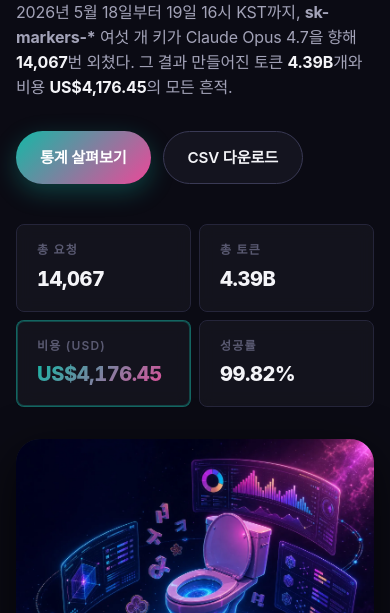
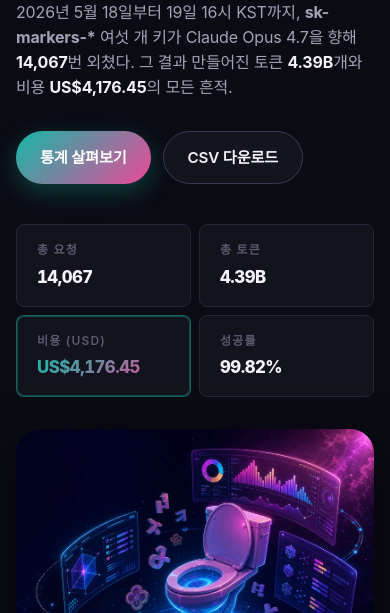
Before and after one commit to code-yeongyu/byeongithon-opus-stats, a website with bundled scripts: page public/index.html in a window 390 px wide. Shown: the part 231-844 px from the top of the page. Built offline with nearby package versions, Linux system fonts and the light colour scheme.

Commit message:
fix(ui): KPI 셀 비용 텍스트 클리핑 수정 + 4-col 브레이크포인트 480→560
- max-width 560 → 720 (USD 풀 텍스트 $4,176.45 들어갈 공간 확보)
- dd font-size clamp 1.25→1.1rem 기본, 1.5→1.35rem 최대 (overflow 방지)
- 4-col 그리드 브레이크포인트를 480→560으로 늦춤 (좁은 모바일에서 2-col 유지)
- white-space:nowrap + text-overflow:ellipsis 추가 (안전망)

```diff
--- a/public/styles.css
+++ b/public/styles.css
@@ -212,10 +212,10 @@ a:focus-visible, button:focus-visible {
 	gap: 0.5rem;
 	margin: 0;
 	padding: 0;
-	max-width: 560px;
+	max-width: 720px;
 }
 
-@media (min-width: 480px) {
+@media (min-width: 560px) {
 	.hero-kpi { grid-template-columns: repeat(4, minmax(0, 1fr)); }
 }
 
@@ -245,11 +245,14 @@ a:focus-visible, button:focus-visible {
 
 .hero-kpi dd {
 	margin: 0;
-	font-size: clamp(1.25rem, 2vw, 1.5rem);
+	font-size: clamp(1.05rem, 1.6vw, 1.35rem);
 	font-weight: 800;
-	letter-spacing: -0.02em;
+	letter-spacing: -0.03em;
 	color: var(--ink);
 	font-variant-numeric: tabular-nums;
+	overflow: hidden;
+	text-overflow: ellipsis;
+	white-space: nowrap;
 }
 
 .hero-kpi__cell--accent dd {
```
Also changed, not shown: .playwright-mcp/desktop-v2-1440.png (added), .playwright-mcp/page-2026-05-19T08-17-18-383Z.yml (added), .playwright-mcp/page-2026-05-19T08-18-31-301Z.yml (added).
